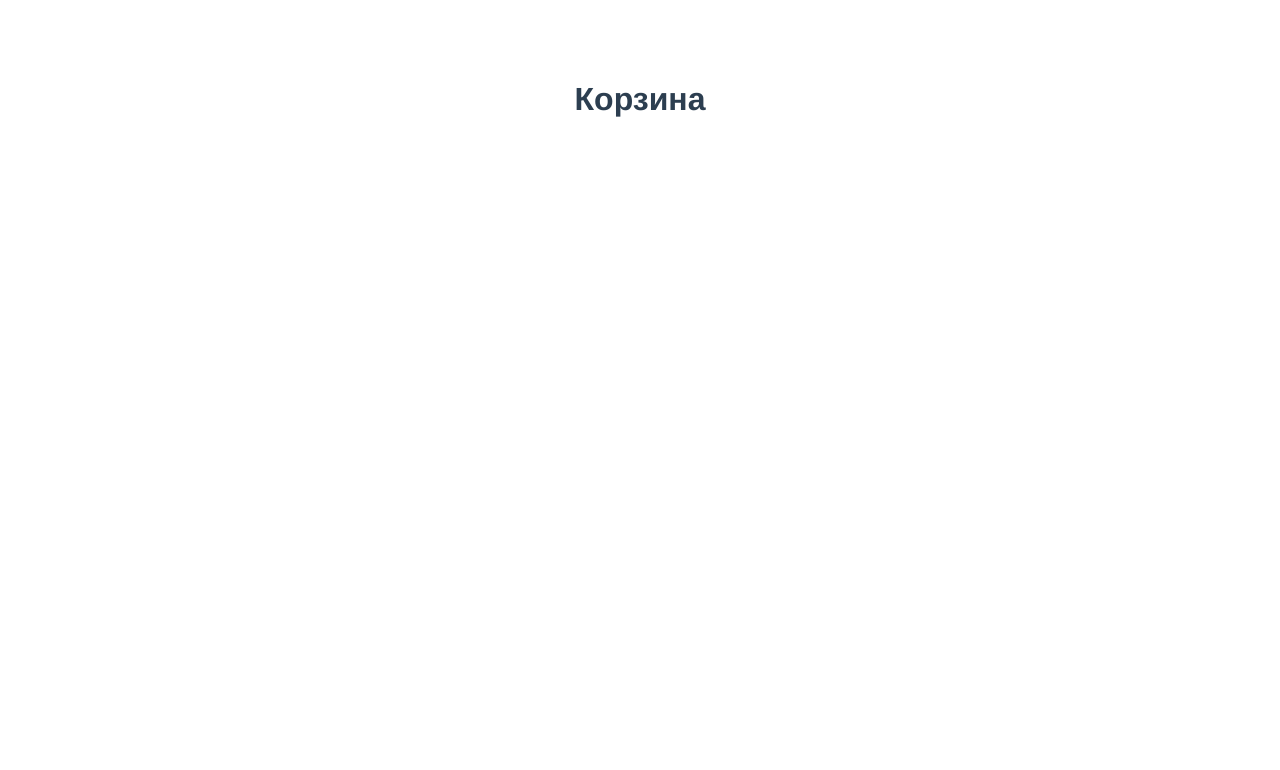
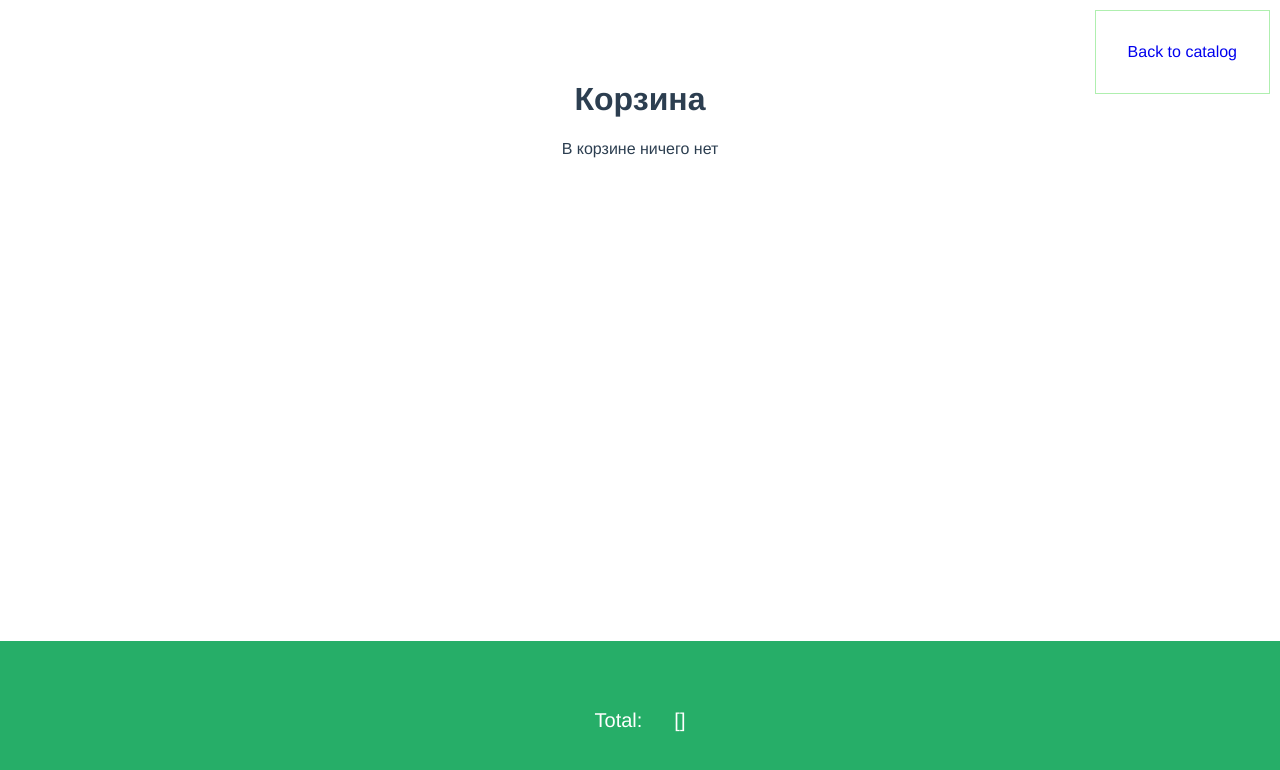
Before and after one commit to davydenkokolya2/CarShop, a Vue app: page /cart in a window 1280 px wide. Shown: the top 770 px of the page. Built offline with nearby package versions, Linux system fonts and the light colour scheme.

Commit message:
add full router

```diff
--- a/src/components/vCart.vue
+++ b/src/components/vCart.vue
@@ -1,41 +1,81 @@
 <template>
   <div class="vCart">
+    <router-link :to="{ name: 'catalog' }">
+      <div class="vCatalog__link_to_cart">Back to catalog</div>
+    </router-link>
     <h1>Корзина</h1>
+    <p v-if="!CART.length">В корзине ничего нет</p>
     <vCartItem
-        v-for="(item, index) in cart_data"
+      v-for="(item, index) in CART"
       :key="item.article"
       :cart_item_data="item"
       @deleteFromCart="deleteFromCart(index)"
     />
+    <div class="vCart__total">
+      <p class="total__name">Total:</p>
+      <p>{{ cartTotalCost }}</p>
+    </div>
   </div>
 </template>
 <script>
-import vCartItem from './vCartItem.vue'
-import {mapActions} from 'vuex'
+import vCartItem from "./vCartItem.vue";
+import { mapActions, mapGetters } from "vuex";
 
 export default {
-    name: 'vCart',
+  name: "vCart",
   components: {
     vCartItem,
-
   },
   props: {
     cart_data: {
       type: Array,
       default() {
         return [];
+      },
+    },
+  },
+  methods: {
+    ...mapActions(["DELETE_FROM_CART"]),
+    deleteFromCart(index) {
+      this.DELETE_FROM_CART(index);
+    },
+  },
+  computed: {
+    ...mapGetters(["CART"]),
+    cartTotalCost() {
+      let result = [];
+
+      if (this.CART.length) {
+        for (let item of this.CART) {
+          result.push(item.price * item.quantity);
+        }
+        result = result.reduce(function(sum, el) {
+          return sum + el;
+        });
+
+      }
+      return result;
+    },
+  },
+};
+</script>
+<style lang="scss">
+.vCart {
+  margin-bottom: 163px;
+  &__total {
+    position: fixed;
+    bottom: 0;
+    right: 0;
+    left: 0;
+    padding: 16px * 3;
+    display: flex;
+    justify-content: center;
+    background: #26ae68;
+    color: #ffffff;
+    font-size: 20px;
+  }
+  .total__name {
+    margin-right: 16px * 2;
   }
 }
-    },
-    methods: {
-        ...mapActions([
-            'DELETE_FROM_CART'
-        ]),
-        deleteFromCart(index) {
-            this.DELETE_FROM_CART(index)
-
-        }
-    }
-}
-</script>
-<style scoped></style>
+</style>
--- a/src/components/vCartItem.vue
+++ b/src/components/vCartItem.vue
@@ -12,7 +12,12 @@
     </div>
     <div class="vCartItem__quantity">
       <p>Quantity</p>
-      {{cart_item_data.quantity}}
+      <span>
+        <span>-</span>
+        {{cart_item_data.quantity}}
+        <span>+</span>
+      </span>
+
     </div>
     <button @click="deleteFromCart">Delete</button>
   </div>
@@ -41,6 +46,7 @@ export default {
 </script>
 <style lang="scss">
 .vCartItem {
+
   display: flex;
   justify-content: space-between;
   align-items: center;
@@ -49,7 +55,7 @@ export default {
   padding: 16px;
   margin-bottom: 16px;
   &__Image{
-    max-width: 50px;
+    max-width: 30%;
   }
 }
 </style>
--- a/src/components/vCatalog.vue
+++ b/src/components/vCatalog.vue
@@ -1,6 +1,9 @@
 <template>
-  <div>
-    <div class="vCatalog__link_to_cart">Cart: 0</div>
+  <div class="vCatalog">
+    <router-link :to="{name: 'cart'} ">
+          <div class="vCatalog__link_to_cart">Cart: {{ CART.length }}</div>
+    </router-link>
+
     <h1>Catalog</h1>
     <div class="vCatalog__list">
       <vCatalogItem
@@ -27,7 +30,7 @@ export default {
     return {};
   },
   computed: {
-    ...mapGetters(["PRODUCTS"]),
+    ...mapGetters(["PRODUCTS", "CART"]),
   },
   methods: {
     ...mapActions(["GET_PRODUCTS_FROM_API", "ADD_TO_CART"]),
@@ -44,7 +47,7 @@ export default {
   },
 };
 </script>
-<style>
+<style lang="scss">
 .vCatalog {
   &__list {
     display: flex;
@@ -52,5 +55,12 @@ export default {
     justify-content: space-between;
     align-items: center;
   }
+  &__link_to_cart {
+    position: absolute;
+    top: 10px;
+    right: 10px;
+    padding: 16px * 2;
+    border: solid 1px #aeae;
+  }
 }
 </style>
--- a/src/components/vCatalogItem.vue
+++ b/src/components/vCatalogItem.vue
@@ -42,7 +42,7 @@ export default {
   padding: 16px;
   margin-bottom: 16px;
   &__image {
-    width: 100px;
+    width: 100%;
   }
 }
 </style>
--- a/src/components/vMainWrapper.vue
+++ b/src/components/vMainWrapper.vue
@@ -1,35 +1,23 @@
 <template>
   <div class="vMainWrapper">
-    <router-view></router-view>
-    <!-- <p>{{ title }}</p> -->
-    <!-- <vCatalog></vCatalog>
-    <vCart
-        v-if="CART.length"
-        :cart_data="CART"
-    /> -->
+    <keep-alive>
+      <router-view></router-view>
+    </keep-alive>
   </div>
 </template>
 
 <script>
-// import vCatalog from "./vCatalog";
-// import vCart from "./vCart";
-import { mapGetters } from "vuex";
+
 
 export default {
   name: "vMainWrapper",
-  // components: {
-  //   vCatalog,
-  //   vCart,
-  // },
   props: {},
   data() {
     return {
       title: "Main wrapper",
     };
   },
-  computed: {
-    ...mapGetters(["CART"]),
-  },
+  computed: {},
   methods: {},
   watch: {},
   mounted() {
--- a/src/router/router.js
+++ b/src/router/router.js
@@ -3,7 +3,7 @@ import { createWebHistory, createRouter } from 'vue-router'
 // import VueRouter from 'vue-router'
 
 import vCatalog from '../components/vCatalog'
-import vCart from '../components/vCart.vue'
+import vCart from '../components/vCart'
 
 // Vue.use(VueRouter);
 
@@ -20,7 +20,7 @@ let router = createRouter({
             path: '/cart',
             name: 'cart',
             component: vCart,
-            props: true
+            props: true,
         }
     ]
 })
```
Lines whose indentation alone changed are shown as unchanged.
